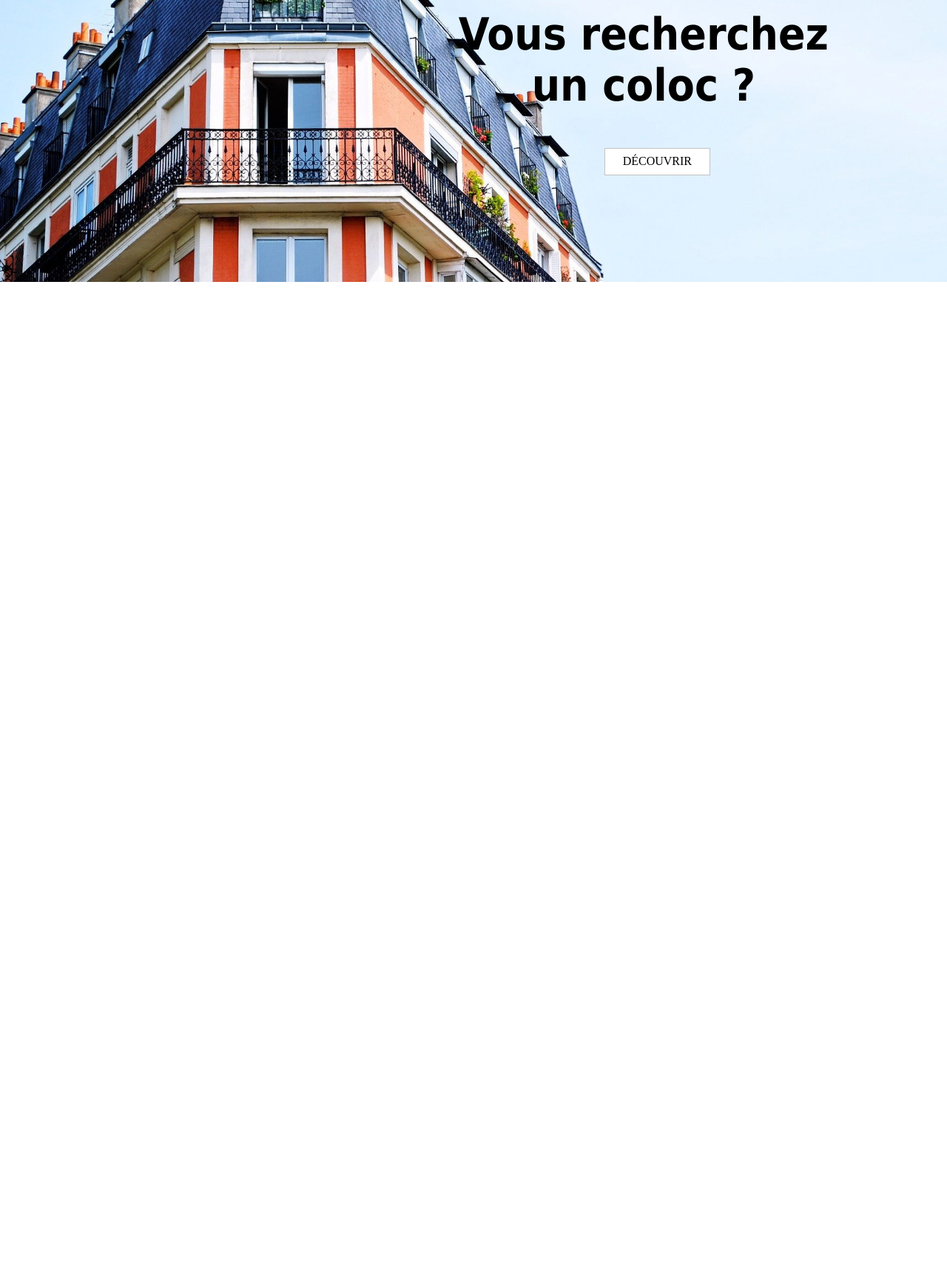
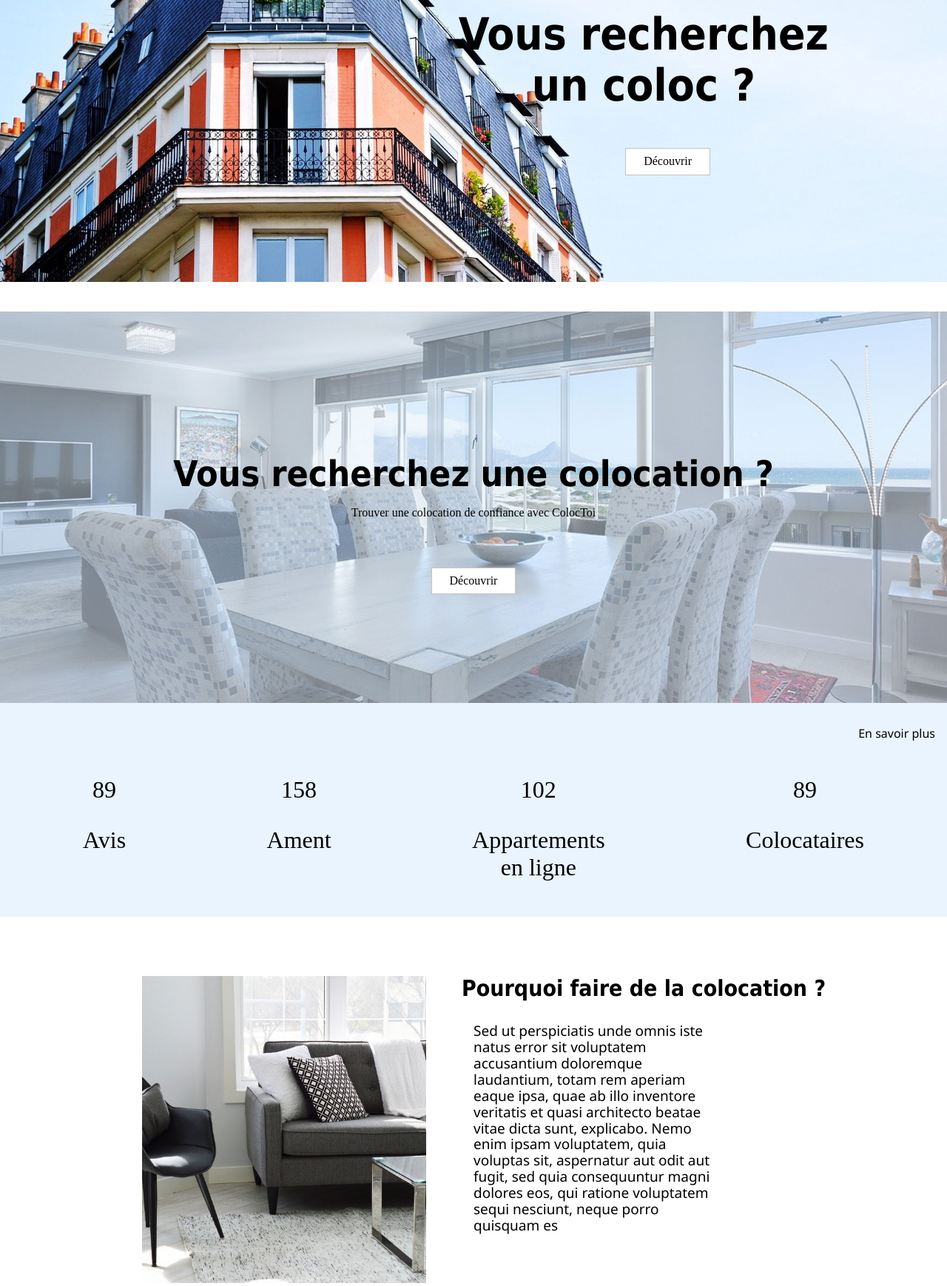
Before and after one commit to BlueFaste/ColocToi, a PHP site: page /accueil.php in a window 1280 px wide. Shown: the part 269-2007 px from the top of the page at 74% size. Before the commit the page ends 650 px from the top, so only its background shows below. Run offline with PHP 8.4, Linux system fonts and the light colour scheme; some web fonts are replaced.

Commit message:
accueil terminée

```diff
--- a/accueil.css
+++ b/accueil.css
@@ -1,15 +1,38 @@
-.apart_accueil{
+.trajan{
+font-family: trajan-pro-3, serif;
+}
+
+.worker{
+  font-family: Worker;
+}
+
+.apart_accueil, .int_accueil{
   background:no-repeat center center #707070;
   background-size: cover;
+  text-align: center;
+  height: 529px;
+}
+
+.apart_accueil{
   background-image: url('img/accueil/apartment_accueil.jpg');
+  align-items: flex-end;
   display: flex;
   flex-direction: column;
-  align-items: flex-end;
-  text-align: center;
-  /* padding: 16rem; */
-  height: 529px;
-  /* width:1920px; */
+}
 
+.int_accueil{
+  margin-top:2rem;
+  background-image: url('img/accueil/interieur_accueil.jpg');
+
+}
+.int_accueil h2{
+  margin-bottom: 0rem;
+  padding-top:12rem;
+  font-size:3rem;
+}
+.int_accueil p{
+  font-size: 1rem;
+  margin-bottom: 4rem;
 }
 
 h2{
@@ -18,7 +41,6 @@ h2{
 }
 
 input{
-  font-family: 'Trajan Pro 3';
   padding: 0.5rem 1.5rem ;
   background-color: white;
   border: solid 1px #C3C3C3;
@@ -32,3 +54,97 @@ input{
 .content-img-accueil-inp{
   margin-right: 20rem;
 }
+
+.info{
+  background-color: #E9F4FF;
+  padding: 1rem;
+}
+
+.info>p{
+  text-align: right;
+}
+
+.news{
+  display: flex;
+  justify-content: space-between;
+  margin: 0 6rem;
+  text-align: center;
+  font-size: 2rem;
+}
+
+.why_coloc{
+  display: flex;
+  padding: 5rem 10rem;
+}
+
+.apart_int{
+  flex: 0 0 auto;
+  background:no-repeat center center #707070;
+  background-image: url('img/accueil/apart_int.jpg');
+  background-size: cover;
+  width: 40% ;
+  margin-right: 1em;
+}
+
+.why_coloc div{
+    margin-left: 2rem;
+    padding-bottom: 3rem;
+}
+
+h3{
+  margin-top: 0;
+  font-size:30px;
+  font-family: Tahoma;
+}
+
+.why_coloc p{
+  margin-left: 1rem;
+  margin-right: 10rem;
+  font-size:19px;
+}
+
+.search_coloc>h3{
+  margin-left: 14rem;
+  margin-bottom: 3rem;
+}
+
+.coloc{
+  display: flex;
+  align-items: center;
+  justify-content:center;
+}
+
+.coloc div{
+  text-align: center;
+}
+
+.trait{
+  width: 3px;
+  height: 32rem;
+  background-color: #D4D4D4;
+  margin: 0rem 2rem;
+
+}
+
+.search_coloc img{
+  width:270px;
+}
+
+.div_apart{
+  margin-top:3rem;
+}
+
+.choix{
+  background-color: white;
+  padding: 1rem;
+  border: solid 1px black;
+  margin-right: 10rem;
+  margin-top: 6rem;
+}
+
+.div_choix{
+  background-color: white;
+  padding: 6rem 2rem;
+  border: solid 1px black;
+
+}
--- a/accueil.php
+++ b/accueil.php
@@ -1,14 +1,85 @@
 <?php $pageName='ColocToi - Accueil'; ?>
 <?php include('header.php') ?>
-<link rel="stylesheet" href="accueil.css">
+
     <div class="apart_accueil">
       <h2 class="content-img-accueil-text"> Vous recherchez <br> un coloc ? </h2>
-      <input type="submit" name="" value="DÉCOUVRIR" formaction="" class="content-img-accueil-inp">
+      <input type="submit" name="" value="Découvrir" formaction="" class="content-img-accueil-inp trajan">
     </div>
-    <?php
-    // include('footer.php') ?>
+
+    <div class="int_accueil">
+      <h2 class=""> Vous recherchez une colocation ? </h2>
+      <p class="trajan"> Trouver une colocation de confiance avec ColocToi </p>
+      <input type="submit" name="" value="Découvrir" formaction="" class="trajan">
+    </div>
+
+    <section class="info">
+      <p> En savoir plus </p>
+      <div class="news">
+        <div class="">
+          <p class="trajan">89</p>
+          <p class="worker">Avis</p>
+        </div>
+        <div class="">
+          <p class="trajan">158</p>
+          <p class="worker">Ament</p>
+        </div>
+        <div class="">
+          <p class="trajan">102</p>
+          <p class="worker">Appartements <br> en ligne</p>
+        </div>
+        <div class="">
+          <p class="trajan">89</p>
+          <p class="worker">Colocataires</p>
+        </div>
+      </div>
+    </section>
+
+    <section class="why_coloc">
+      <div class="apart_int"></div>
+      <div class="">
+          <h3>Pourquoi faire de la colocation ?</h3>
+          <p> Sed ut perspiciatis unde omnis iste natus error sit voluptatem accusantium doloremque laudantium, totam rem aperiam eaque ipsa, quae ab illo inventore veritatis et quasi architecto beatae vitae dicta sunt, explicabo. Nemo enim ipsam voluptatem, quia voluptas sit, aspernatur aut odit aut fugit, sed quia consequuntur magni dolores eos, qui ratione voluptatem sequi nesciunt, neque porro quisquam es</p>
+      </div>
+    </section>
+
+    <section class="search_coloc">
+      <h3> Ils recherchent un colocataire ! </h3>
+      <div class="coloc">
+        <div class="">
+          <img src="img/accueil/fille.jpg" alt="">
+          <p>Prénom nom</p>
+          <p>Ville</p>
+          <input type="submit" name="" value="Voir" class="trajan ">
+        </div>
+        <div class="trait"></div>
+        <div class="">
+          <img src="img/accueil/fille.jpg" alt="">
+          <p>Prénom nom</p>
+          <p>Ville</p>
+          <input type="submit" name="" value="Voir" class="trajan ">
+        </div>
+        <div class="trait"></div>
+        <div class="">
+          <img src="img/accueil/fille.jpg" alt="">
+          <p>Prénom nom</p>
+          <p>Ville</p>
+          <input type="submit" name="" value="Voir" class="trajan ">
+        </div>
+      </div>
+    </section>
+
+    <div class="apart_accueil div_apart">
+      <div class="choix">
+        <div class="div_choix">
+          <p>Pourquoi nous choisir ?</p>
+          <input type="submit" name="" value="Découvrir" class="trajan">
+        </div>
+      </div>
+    </div>
+
+    <?php include('footer.php') ?>
   </body>
-  <script type="text/javascript" src="http://code.jquery.com/jquery-3.4.1.js"></script>
+
   <script type="text/javascript">
     $(document).ready(function(){
       $('head').append('<link rel="stylesheet" href="accueil.css">');
--- a/footer.php
+++ b/footer.php
@@ -1,22 +1,34 @@
 <footer>
-
+  <div class="">
+    <p>Qui sommes nous ?</p>
+    <p>Contact</p>
+    <p>Questions</p>
+    <p>Informations légales</p>
+  </div>
+  <div class="">
+    <p>Presse</p>
+    <p>Aide</p>
+  </div>
+  <div class="">
+    <select class="" name="">
+      <option value="fr">Français</option>
+      <option value="en">English</option>
+      <option value="de">Deutsh</option>
+      <option value="es">Español</option>
+      <option value="it">Italiano</option>
+    </select>
+  </div>
+  <div class="RS">
+    <img src="img/footer/TWITTER.png" alt="Twitter">
+    <img src="img/footer/INSTAGRAM.png" alt="Instagram">
+    <img src="img/footer/FACEBOOK.png" alt="Facebook">
+  </div>
 </footer>
 </body>
-<script type="text/javascript" src="http://code.jquery.com/jquery-3.4.1.js"></script>
 <script type="text/javascript">
   $(document).ready(function(){
-    $('#logOut').on('click',function(){
-      $.ajax({
-        url:'logOut.php',
-        type:'POST',
-        // data:,
-        dataType:'html',
-        success: function(code){
-          console.log(code);
-        }
-      })
-      // return false;
+    $('head').append('<link rel="stylesheet" href="footer.css">');
+  })
     })
-  })
 </script>
 </html>
--- a/header.php
+++ b/header.php
@@ -5,6 +5,8 @@
     <meta charset="utf-8">
     <link rel="stylesheet" href="normalize.css">
     <link rel="stylesheet" href="header.css">
+    <link rel="stylesheet" href="https://use.typekit.net/phy2ehf.css">
+    <script type="text/javascript" src="http://code.jquery.com/jquery-3.4.1.js"></script>
     <title><?php echo $pageName ?></title>
   </head>
   <body>
```
Also changed, not shown: img/accueil/apart_int.jpg (added), img/accueil/fille.jpg (added), img/accueil/interieur_accueil.jpg (added), img/footer/FACEBOOK.png (added), img/footer/INSTAGRAM.png (added), img/footer/TWITTER.png (added).
